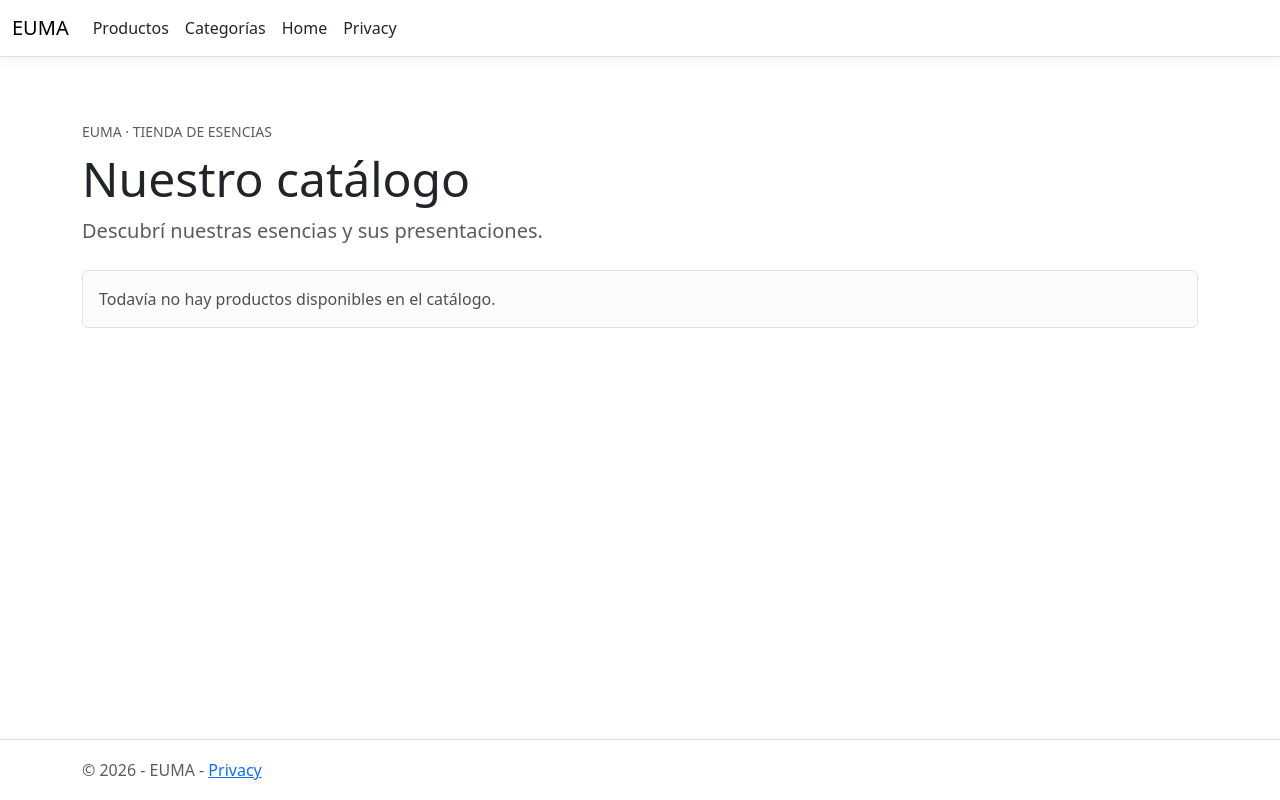
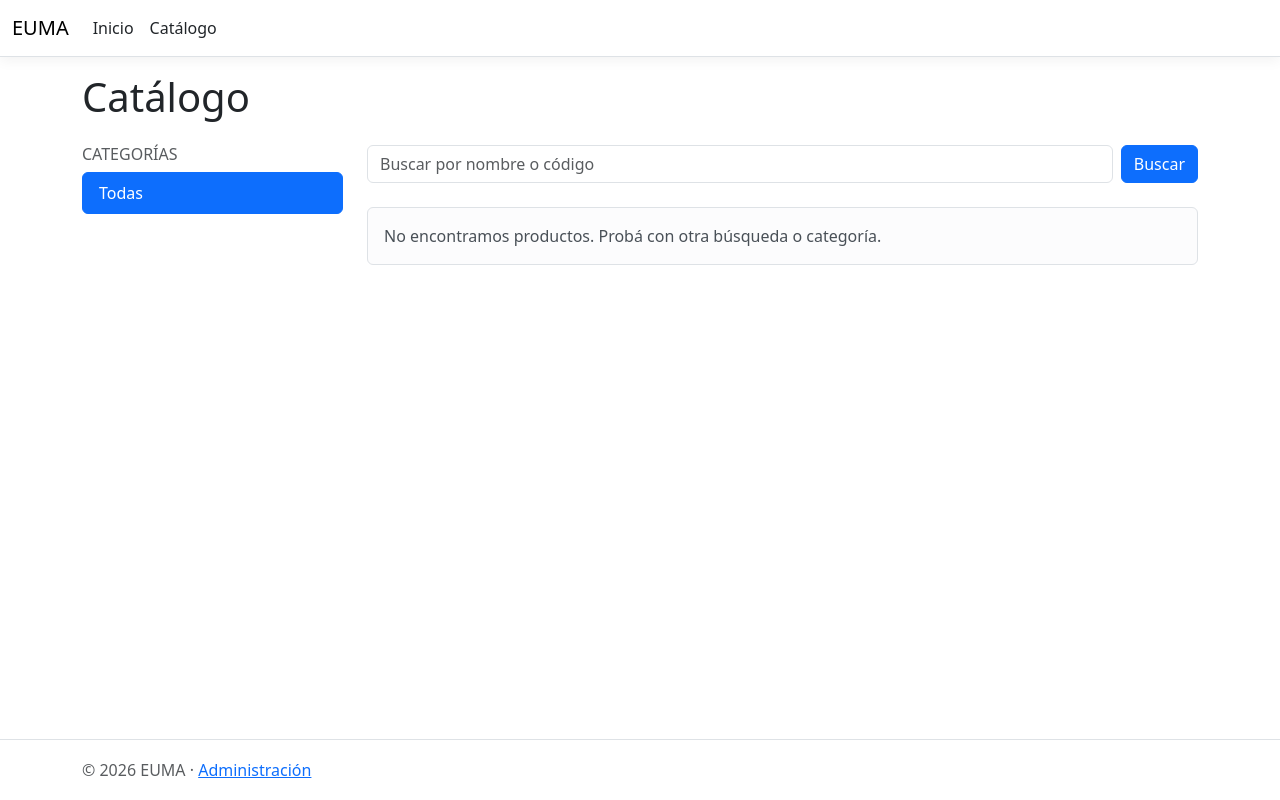
Before and after one commit to 33206858/PNT1, an ASP.NET Core app: page / in a window 1280 px wide. Run offline with ASP.NET Core 8, Linux system fonts and the light colour scheme; style sheets or scripts are compiled from the project's sources.

Commit message:
feat: menús de tienda y administración, catálogo con filtros y detalle

```diff
--- a/EUMA/Controllers/HomeController.cs
+++ b/EUMA/Controllers/HomeController.cs
@@ -1,29 +1,71 @@
+using EUMA.Data;
 using EUMA.Models;
-using EUMA.Data;
 using Microsoft.AspNetCore.Mvc;
 using Microsoft.EntityFrameworkCore;
-using System.Diagnostics;
 
-namespace EUMA.Controllers
+namespace EUMA.Controllers;
+
+public class HomeController : Controller
 {
-    public class HomeController(AppDbContext context) : Controller
+    private readonly AppDbContext _context;
+
+    public HomeController(AppDbContext context)
     {
-        public async Task<IActionResult> Index()
+        _context = context;
+    }
+
+    // Catálogo (página de inicio): productos activos, con filtro por categoría y búsqueda.
+    public async Task<IActionResult> Index(int? categoriaId, string? buscar)
+    {
+        var consulta = _context.Productos.Where(p => p.Activo);
+
+        if (categoriaId != null)
         {
-            var productos = await context.Productos.AsNoTracking()
-                .Where(p => p.Activo).OrderBy(p => p.Nombre).ToListAsync();
-            return View(productos);
+            consulta = consulta.Where(p => p.CategoriaId == categoriaId);
         }
 
-        public IActionResult Privacy()
+        if (!string.IsNullOrWhiteSpace(buscar))
         {
-            return View();
+            buscar = buscar.Trim();
+            if (buscar.Length > 50)
+            {
+                buscar = buscar.Substring(0, 50);
+            }
+            consulta = consulta.Where(p => p.Nombre.Contains(buscar) || p.Codigo.Contains(buscar));
         }
 
-        [ResponseCache(Duration = 0, Location = ResponseCacheLocation.None, NoStore = true)]
-        public IActionResult Error()
+        var productos = await consulta.OrderBy(p => p.Nombre).ToListAsync();
+
+        // Datos para el menú de categorías y para que el formulario recuerde lo elegido.
+        ViewBag.Categorias = await _context.Categorias.OrderBy(c => c.Nombre).ToListAsync();
+        ViewBag.CategoriaId = categoriaId;
+        ViewBag.Buscar = buscar;
+
+        return View(productos);
+    }
+
+    // Detalle de un producto. Solo se muestran los productos activos.
+    public async Task<IActionResult> Detalle(int id)
+    {
+        var producto = await _context.Productos
+            .Include(p => p.Categoria)
+            .FirstOrDefaultAsync(p => p.Id == id && p.Activo);
+
+        if (producto == null)
         {
-            return View(new ErrorViewModel { RequestId = Activity.Current?.Id ?? HttpContext.TraceIdentifier });
+            // 404 le avisa al navegador que la página no existe.
+            Response.StatusCode = 404;
+            return View("NoEncontrado");
         }
+
+        return View(producto);
+    }
+
+    [ResponseCache(Duration = 0, Location = ResponseCacheLocation.None, NoStore = true)]
+    public IActionResult Error()
+    {
+        var modelo = new ErrorViewModel();
+        modelo.RequestId = HttpContext.TraceIdentifier;
+        return View(modelo);
     }
 }
--- /dev/null
+++ b/EUMA/Views/Categorias/_ViewStart.cshtml
@@ -0,0 +1,4 @@
+@* Las páginas de Categorías son de administración: usan ese layout. *@
+@{
+    Layout = "_LayoutAdmin";
+}
--- a/EUMA/Views/Home/Index.cshtml
+++ b/EUMA/Views/Home/Index.cshtml
@@ -1,17 +1,50 @@
-@model IReadOnlyList<EUMA.Models.Producto>
+@model List<Producto>
 @{
     ViewData["Title"] = "Catálogo";
+    List<Categoria> categorias = ViewBag.Categorias;
+    int? categoriaElegida = ViewBag.CategoriaId;
+    string? buscar = ViewBag.Buscar;
 }
 
-<section class="py-4 py-md-5">
-    <div class="mb-4">
-        <p class="text-uppercase text-muted small mb-2">EUMA · Tienda de esencias</p>
-        <h1 class="display-5">Nuestro catálogo</h1>
-        <p class="lead text-muted">Descubrí nuestras esencias y sus presentaciones.</p>
+<h1 class="mb-4">Catálogo</h1>
+
+<div class="row g-4">
+    @* Columna izquierda: categorías *@
+    <aside class="col-md-3">
+        <h2 class="h6 text-uppercase text-muted">Categorías</h2>
+        <div class="list-group">
+            @{
+                string claseTodas = "list-group-item list-group-item-action";
+                if (categoriaElegida == null)
+                {
+                    claseTodas = claseTodas + " active";
+                }
+            }
+            <a asp-action="Index" asp-route-buscar="@buscar" class="@claseTodas">Todas</a>
+            @foreach (var categoria in categorias)
+            {
+                string clase = "list-group-item list-group-item-action";
+                if (categoria.Id == categoriaElegida)
+                {
+                    clase = clase + " active";
+                }
+                <a asp-action="Index" asp-route-categoriaId="@categoria.Id" asp-route-buscar="@buscar" class="@clase">@categoria.Nombre</a>
+            }
         </div>
+    </aside>
+
+    <div class="col-md-9">
+        @* Buscador: viaja en la URL (método GET) *@
+        <form asp-action="Index" method="get" class="d-flex gap-2 mb-4">
+            <input type="hidden" name="categoriaId" value="@categoriaElegida" />
+            <input type="text" id="buscar" name="buscar" value="@buscar" maxlength="50" class="form-control"
+                   placeholder="Buscar por nombre o código" aria-label="Buscar por nombre o código" />
+            <button type="submit" class="btn btn-primary">Buscar</button>
+        </form>
+
         @if (Model.Count == 0)
         {
-        <p class="alert alert-light border">Todavía no hay productos disponibles en el catálogo.</p>
+            <div class="alert alert-light border">No encontramos productos. Probá con otra búsqueda o categoría.</div>
         }
         else
         {
@@ -19,24 +52,29 @@
                 @foreach (var producto in Model)
                 {
                     <div class="col">
-                    <article class="card h-100 shadow-sm">
-                        @if (!string.IsNullOrWhiteSpace(producto.Imagen))
+                        <div class="card h-100 shadow-sm">
+                            @if (string.IsNullOrWhiteSpace(producto.Imagen))
                             {
-                            <img src="@producto.Imagen" class="card-img-top object-fit-cover" style="height: 220px" alt="@producto.Nombre" />
+                                <div class="bg-light d-flex align-items-center justify-content-center text-muted" style="height: 200px">Sin imagen</div>
                             }
                             else
                             {
-                            <div class="bg-light d-flex align-items-center justify-content-center text-muted" style="height: 220px">Sin imagen</div>
+                                <img src="~/img/@producto.Imagen" class="card-img-top" style="height: 200px; object-fit: cover" alt="@producto.Nombre" />
                             }
                             <div class="card-body d-flex flex-column">
                                 <h2 class="h5 card-title">@producto.Nombre</h2>
-                            <p class="text-muted mb-2">@producto.Presentacion</p>
-                            <p class="fs-5 fw-semibold mb-3">@producto.Precio.ToString("C")</p>
-                            <p class="mb-0 mt-auto">@(producto.Stock > 0 ? "Disponible" : "Sin stock")</p>
+                                <p class="text-muted mb-1">@producto.Presentacion</p>
+                                <p class="fs-5 fw-semibold mb-2">@producto.Precio.ToString("C")</p>
+                                @if (producto.Stock == 0)
+                                {
+                                    <p><span class="badge bg-secondary">Sin stock</span></p>
+                                }
+                                <a asp-action="Detalle" asp-route-id="@producto.Id" class="btn btn-outline-primary mt-auto">Ver detalle</a>
                             </div>
-                    </article>
+                        </div>
                     </div>
                 }
             </div>
         }
-</section>
+    </div>
+</div>
--- a/EUMA/Views/Home/Privacy.cshtml
+++ /dev/null
@@ -1,6 +0,0 @@
-@{
-    ViewData["Title"] = "POLÍTICA DE PRIVACIDAD";
-}
-<h1>@ViewData["Title"]</h1>
-
-<p>Use this page to detail your site's privacy policy.</p>
--- /dev/null
+++ b/EUMA/Views/Productos/_ViewStart.cshtml
@@ -0,0 +1,4 @@
+@* Las páginas de Productos son de administración: usan ese layout. *@
+@{
+    Layout = "_LayoutAdmin";
+}
--- a/EUMA/Views/Shared/_Layout.cshtml
+++ b/EUMA/Views/Shared/_Layout.cshtml
@@ -10,23 +10,22 @@
     <link rel="stylesheet" href="~/EUMA.styles.css" asp-append-version="true" />
 </head>
 <body>
+    @* Layout de la TIENDA: lo usan las páginas para los clientes. *@
     <header>
         <nav class="navbar navbar-expand-sm navbar-toggleable-sm navbar-light bg-white border-bottom box-shadow mb-3">
             <div class="container-fluid">
-                <a class="navbar-brand" asp-area="" asp-controller="Home" asp-action="Index">EUMA</a>
+                <a class="navbar-brand" asp-controller="Home" asp-action="Index">EUMA</a>
                 <button class="navbar-toggler" type="button" data-bs-toggle="collapse" data-bs-target=".navbar-collapse" aria-controls="navbarSupportedContent"
-                        aria-expanded="false" aria-label="Toggle navigation">
+                        aria-expanded="false" aria-label="Abrir menú">
                     <span class="navbar-toggler-icon"></span>
                 </button>
                 <div class="navbar-collapse collapse d-sm-inline-flex justify-content-between">
                     <ul class="navbar-nav flex-grow-1">
-<li class="nav-item"><a class="nav-link text-dark" asp-controller="Productos" asp-action="Index">Productos</a></li>
-<li class="nav-item"><a class="nav-link text-dark" asp-controller="Categorias" asp-action="Index">Categorías</a></li>
                         <li class="nav-item">
-                            <a class="nav-link text-dark" asp-area="" asp-controller="Home" asp-action="Index">Home</a>
+                            <a class="nav-link text-dark" asp-controller="Home" asp-action="Index">Inicio</a>
                         </li>
                         <li class="nav-item">
-                            <a class="nav-link text-dark" asp-area="" asp-controller="Home" asp-action="Privacy">Privacy</a>
+                            <a class="nav-link text-dark" asp-controller="Home" asp-action="Index">Catálogo</a>
                         </li>
                     </ul>
                 </div>
@@ -35,13 +34,22 @@
     </header>
     <div class="container">
         <main role="main" class="pb-3">
+            @* Mensajes que dejan los controladores con TempData. *@
+            @if (TempData["Mensaje"] != null)
+            {
+                <div class="alert alert-success" role="alert">@TempData["Mensaje"]</div>
+            }
+            @if (TempData["Error"] != null)
+            {
+                <div class="alert alert-danger" role="alert">@TempData["Error"]</div>
+            }
             @RenderBody()
         </main>
     </div>
 
     <footer class="border-top footer text-muted">
         <div class="container">
-            &copy; 2026 - EUMA - <a asp-area="" asp-controller="Home" asp-action="Privacy">Privacy</a>
+            &copy; 2026 EUMA · <a asp-controller="Productos" asp-action="Index">Administración</a>
         </div>
     </footer>
     <script src="~/lib/jquery/dist/jquery.min.js"></script>
--- a/EUMA/wwwroot/css/site.css
+++ b/EUMA/wwwroot/css/site.css
@@ -29,3 +29,11 @@ body {
 .form-floating > .form-control-plaintext:focus::placeholder, .form-floating > .form-control:focus::placeholder {
   text-align: start;
 }
+/* Pie de página abajo de todo. Lo usan los dos layouts (tienda y administración). */
+.footer {
+  position: absolute;
+  bottom: 0;
+  width: 100%;
+  white-space: nowrap;
+  line-height: 60px;
+}
```
Also changed, not shown: EUMA/Views/Home/Detalle.cshtml (added, +46 -0 lines), EUMA/Views/Home/NoEncontrado.cshtml (added, +9 -0 lines), EUMA/Views/Shared/_LayoutAdmin.cshtml (added, +63 -0 lines). Lines whose indentation alone changed are shown as unchanged.
